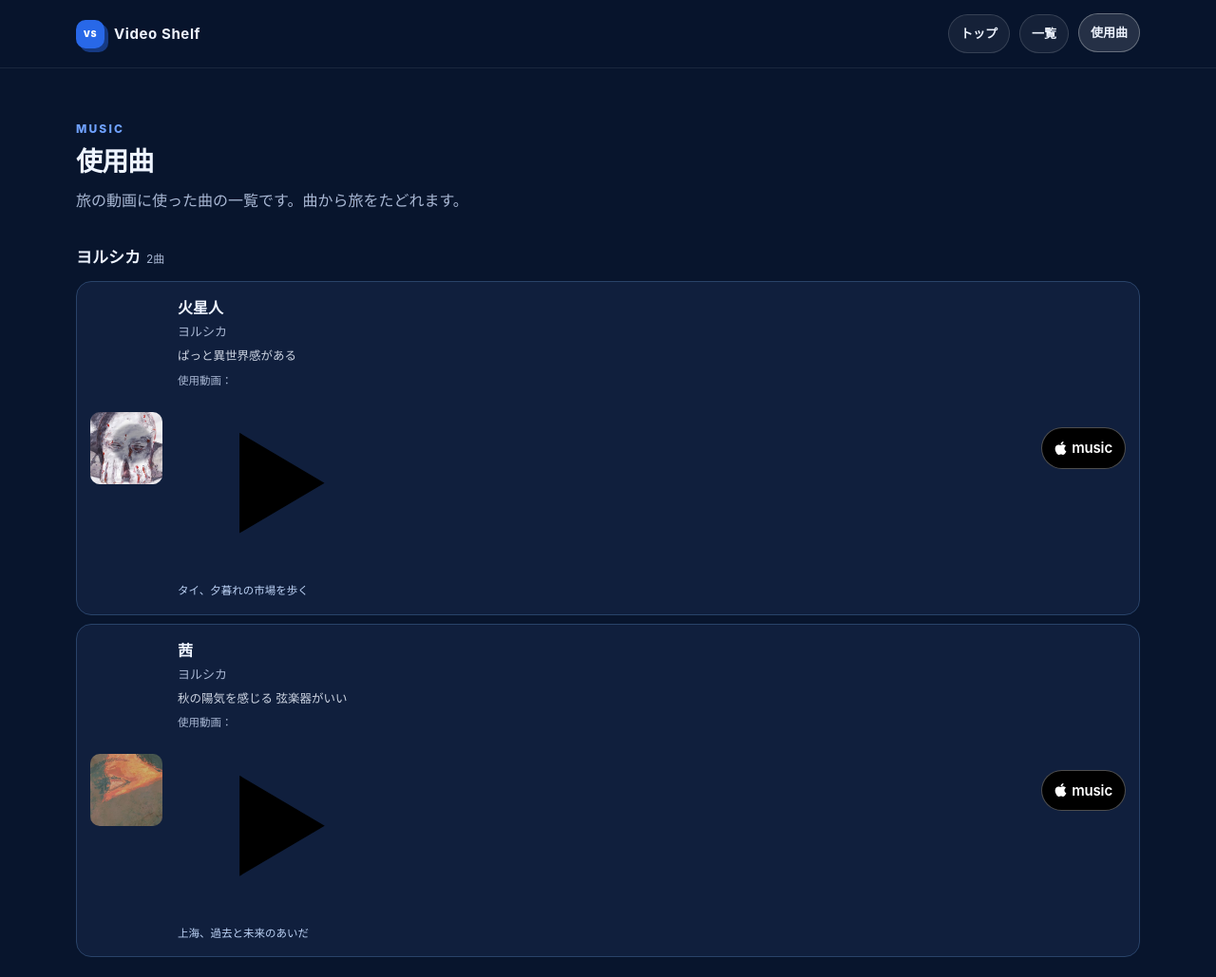
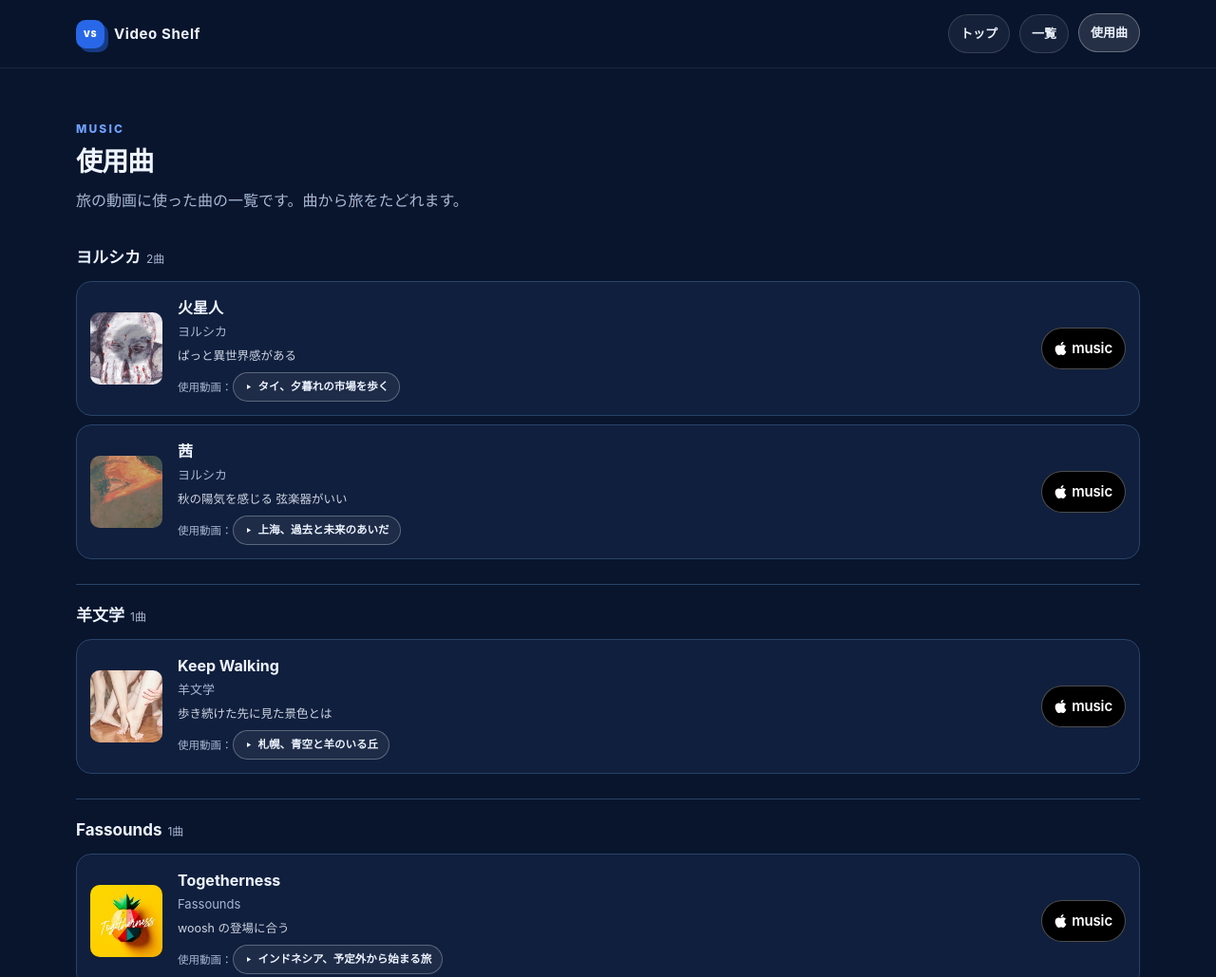
Before and after one commit to Saoki11111/video-shelf, a website with bundled scripts: page music.html in a window 1280 px wide. Shown: the top 1029 px of the page at 95% size. Built offline with nearby package versions, Linux system fonts and the light colour scheme.

Commit message:
Add files via upload

```diff
--- a/css/style.css
+++ b/css/style.css
@@ -907,6 +907,34 @@ a.music-card:hover {
   z-index: 1;
 }
 
+#music-groups .music-used a {
+  position: relative;
+  z-index: 1;
+  display: inline-flex;
+  align-items: center;
+  gap: 6px;
+  padding: 5px 11px;
+  color: var(--ink);
+  font-size: 11.5px;
+  font-weight: 600;
+  text-decoration: none;
+  border: 1px solid rgba(255, 255, 255, 0.28);
+  border-radius: 999px;
+  background: rgba(255, 255, 255, 0.06);
+}
+
+#music-groups .music-used a svg {
+  display: block;
+  width: 9px;
+  height: 9px;
+  fill: currentColor;
+  flex: none;
+}
+
+#music-groups .music-used a:hover {
+  background: rgba(255, 255, 255, 0.14);
+}
+
 .music-card-link {
   position: absolute;
   inset: 0;
```
